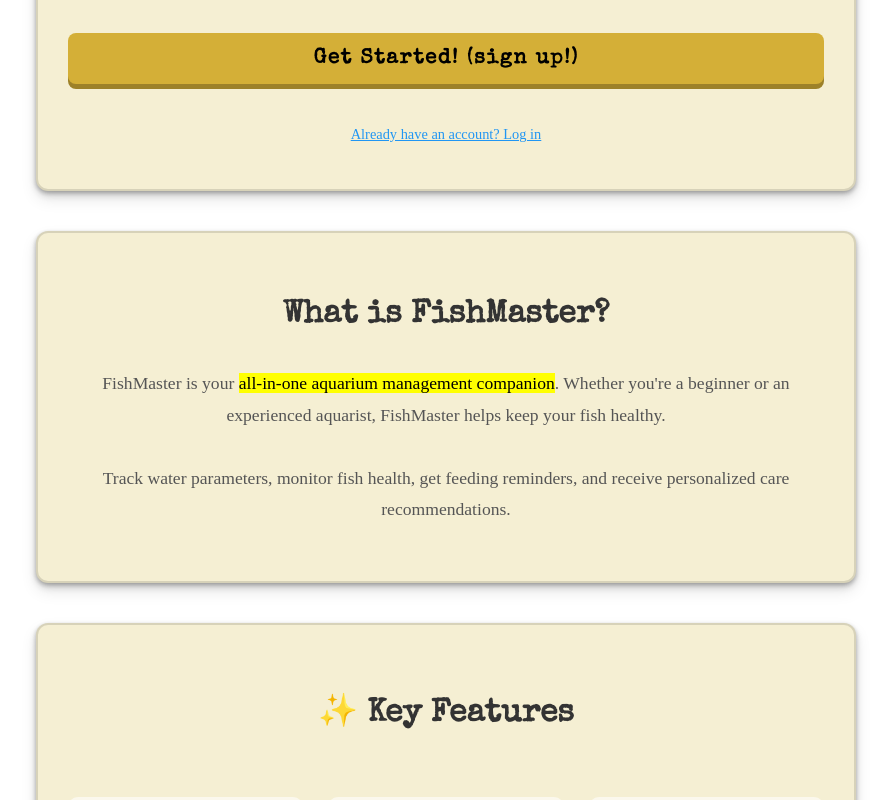
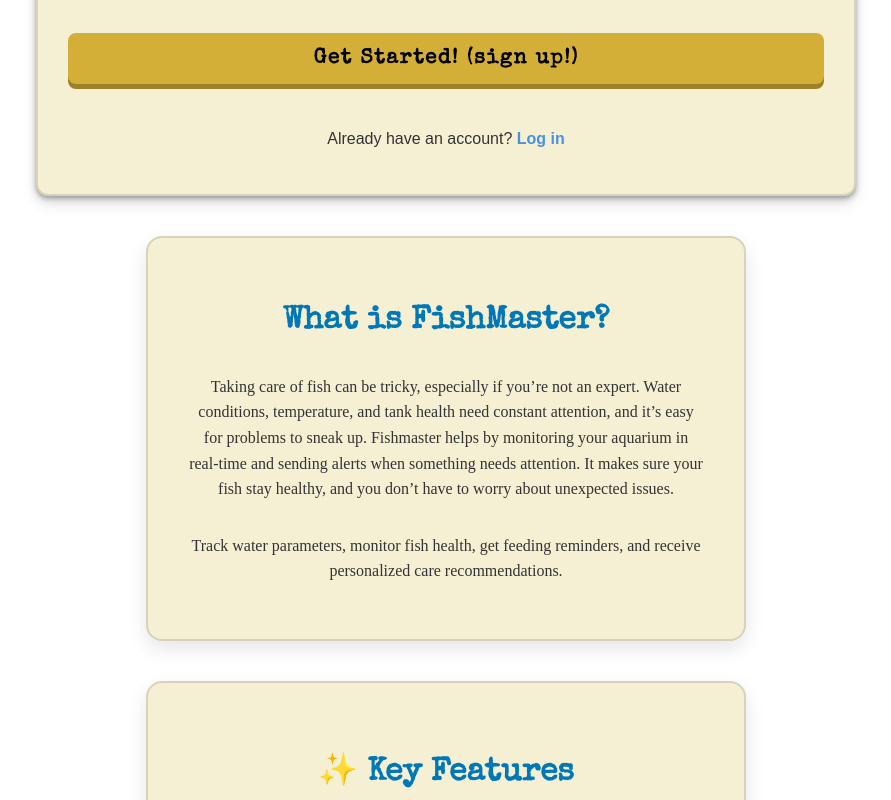
Before and after one commit to ALNezar/FishMaster, a React (Vite) app in the folder frontend/FishMaster/: page / in a window 1280 px wide. Shown: the part 580-1380 px from the top of the page, without its empty margins (194-1085 px from the left). Built offline with nearby package versions, Linux system fonts and the light colour scheme.

Commit message:
feat: Add a new contact section to the landing page, update existing text and login link styling, and introduce a dedicated contact stylesheet.

```diff
--- a/frontend/FishMaster/src/pages/landing/LandingPage.jsx
+++ b/frontend/FishMaster/src/pages/landing/LandingPage.jsx
@@ -1,7 +1,7 @@
 import React from 'react';
 import { useNavigate } from 'react-router-dom';
 import { FaWater, FaFishFins, FaRegBell, FaChartLine, FaRocket } from "react-icons/fa6";
-
+import { BiSolidWinkSmile } from "react-icons/bi";
 import Button from '../../components/common/button/button.jsx';
 import Card from '../../components/common/card/card.jsx';
 import WaveBackground from '../../components/common/wave/WaveBackground.jsx';
@@ -10,8 +10,7 @@
 import FishLogo from '../../assets/images/Fishlogo.svg';
 import ScrollProgress from '../../components/common/nav/ScrollProgress.jsx';
 import './LandingPage.scss';
-
-
+import './contact.scss';
 
 
 
@@ -33,7 +32,7 @@
       <div className="landing-container">
         {/* HERO */}
         <section id="home">
-          <Card className="hero-card">
+          <Card className="hero-card" data-aos="zoom-in">
             <div className="logo-area">
               <img src={FishLogo} alt="Fish Master Logo" className="logo" />
             </div>
@@ -45,7 +44,7 @@
             </Button>
             <p className="login-link-container">
               <button onClick={() => navigate('/login')} className="login-link">
-                Already have an account? Log in
+                Already have an account? <b className="login-link-login">Log in</b>
               </button>
             </p>
           </Card>
@@ -56,8 +55,10 @@
           <Card className="info-card">
             <h2 className="section-title">What is FishMaster?</h2>
             <p className="section-text">
-              FishMaster is your <mark>all-in-one aquarium management companion</mark>.
-              Whether you're a beginner or an experienced aquarist, FishMaster helps keep your fish healthy.
+              Taking care of fish can be tricky, especially if you’re not an expert. Water conditions, temperature, and tank health need constant attention, and it’s easy for problems to sneak up.
+
+              Fishmaster helps by monitoring your aquarium in real-time and sending alerts when something needs attention. It makes sure your fish stay healthy, and you don’t have to worry about unexpected issues.
+
             </p>
             <p className="section-text">
               Track water parameters, monitor fish health, get feeding reminders, and receive personalized care recommendations.
@@ -99,9 +100,9 @@
         <section id="how-it-works">
           <Card className="info-card">
             <h2 className="section-title">
-                {/* Optional: Add a rocket icon here for extra flair */}
-                <FaRocket style={{ color: '#ff6b6b', marginRight: '10px' }} />
-                How It Works
+              {/* Optional: Add a rocket icon here for extra flair */}
+              <FaRocket style={{ color: '#ff6b6b', marginRight: '10px' }} />
+              How It Works
             </h2>
             <div className="steps-container">
               <StepItem number="1" title="Create Your Account" description="Sign up in seconds and verify your email to get started." />
@@ -119,14 +120,50 @@
             <p className="section-text">
               Join thousands of aquarium enthusiasts who trust FishMaster to keep their aquatic friends happy and healthy.
             </p>
-            <Button className="cta-button" onClick={() => navigate('/signup')}>
+            <Button className="cta-button" onClick={() => navigate('/signup')} >
               Start Your Free Account
             </Button>
           </Card>
         </section>
       </div>
+
+      {/* contact  */}
+      <section id="contact" className="contact-section" >
+        <Card className="info-card" >
+          <h2 className="section-title"
+          >
+            Contact Me {<BiSolidWinkSmile style={iconStyle} />}
+          </h2>
+          <p className="section-text">
+            Have questions, suggestions, or just want to say hi?
+            <p>I'm the one-person team behind Fishmaster, and I’d love to hear from you :D !</p>
+          </p>
+
+          <div className="contact-info">
+            <p className="section-text">
+              <strong>Email:</strong> <a href="mailto:al@fishmaster.app">al@fishmaster.app</a>
+            </p>
+            <p className="section-text">
+              <strong>Phone:</strong> <a href="tel:+15551234567">+1 (555) 123-4567</a>
+            </p>
+            <p className="section-text">
+              <strong>Follow me:</strong>
+              <a href="https://twitter.com/fishmaster" target="_blank" rel="noopener noreferrer">Twitter</a> |
+              <a href="https://instagram.com/fishmaster" target="_blank" rel="noopener noreferrer">Instagram</a>
+            </p>
+          </div>
+
+          <form className="contact-form" onSubmit={(e) => e.preventDefault()}>
+            <input type="text" placeholder="Your Name" required className="form-input" />
+            <input type="email" placeholder="Your Email" required className="form-input" />
+            <textarea placeholder="Your Message" required className="form-textarea"></textarea>
+            <Button type="submit" className="submit-button">Send Message</Button>
+          </form>
+        </Card>
+      </section>
     </>
   );
+
 }
 
 export default LandingPage;
--- a/frontend/FishMaster/src/pages/landing/LandingPage.scss
+++ b/frontend/FishMaster/src/pages/landing/LandingPage.scss
@@ -85,24 +85,32 @@
   }
 }
 
+
+
 .login-link-container {
-  margin-top: 15px;
-  font-size: 0.9em;
+  text-align: center;
+  margin-top: 20px;
+
+  .login-link {
+    background: none;
+    border: none;
+    padding: 0;
+    font-size: 1rem;
+    color: #333; // default text color
+    cursor: pointer;
+
+    b.login-link-login {
+      font-weight: 700;
+      color: #4a90e2; // highlighted color
+      transition: color 0.2s ease;
+
+      &:hover {
+        color: #357ab8; // darker shade on hover
+      }
+    }
+  }
 }
 
-.login-link {
-  color: #2196f3;
-  text-decoration: underline;
-  font-family: "Short Stack", cursive;
-  background: none;
-  border: none;
-  cursor: pointer;
-  font-size: inherit;
-
-  &:hover {
-    color: #1976d2;
-  }
-}
 
 /* INFO CARDS */
 .info-card {
--- /dev/null
+++ b/frontend/FishMaster/src/pages/landing/contact.scss
@@ -0,0 +1,108 @@
+.contact-section {
+  padding: 60px 20px;
+  display: flex;
+  justify-content: center;
+}
+
+.info-card {
+  width: 100%;
+  max-width: 600px;
+  padding: 40px;
+  border-radius: 16px;
+  box-shadow: 0 8px 20px rgba(0, 0, 0, 0.1);
+  background-color: #f5efd3;
+
+  .section-title {
+    font-family: 'Special Elite', cursive;
+    font-size: 2rem;
+    margin-bottom: 20px;
+    display: flex;
+    gap: 10px;
+    color: #0077b6;
+    justify-content: center;
+  }
+
+  .section-text {
+    font-size: 1rem;
+    color: #333333;
+    line-height: 1.6;
+    margin-bottom: 15px;
+
+    a {
+      color: #0077b6;
+      text-decoration: none;
+      transition: color 0.2s;
+
+      &:hover {
+        color: #023e8a;
+      }
+    }
+  }
+
+  .contact-info {
+    margin-bottom: 30px;
+  }
+
+  .contact-form {
+    display: flex;
+    flex-direction: column;
+    gap: 15px;
+
+    .form-input,
+    .form-textarea {
+      width: 89%;
+      padding: 12px 15px;
+      border: 1px solid #cccccc;
+      border-radius: 8px;
+      font-size: 1rem;
+      transition: border-color 0.2s, box-shadow 0.2s;
+
+      &:focus {
+        border-color: #0077b6;
+        box-shadow: 0 0 0 3px rgba(0, 119, 182, 0.2);
+        outline: none;
+      }
+    }
+
+    .form-textarea {
+      resize: vertical;
+      min-height: 100px;
+    }
+
+    .submit-button {
+      align-self: flex-start;
+      padding: 12px 25px;
+      background-color: #0077b6;
+      color: #ffffff;
+      border: none;
+      border-radius: 8px;
+      font-size: 1rem;
+      cursor: pointer;
+      transition: background-color 0.2s, transform 0.1s;
+
+      &:hover {
+        background-color: #023e8a;
+        transform: translateY(-2px);
+      }
+
+      &:active {
+        transform: translateY(0);
+      }
+    }
+  }
+}
+
+// Responsive tweaks
+@media (max-width: 650px) {
+  .info-card {
+    padding: 30px 20px;
+  }
+
+  .section-title {
+    font-size: 1.7rem;
+  }
+
+  .section-text {
+    font-size: 0.95rem;
+  }
+}
```
